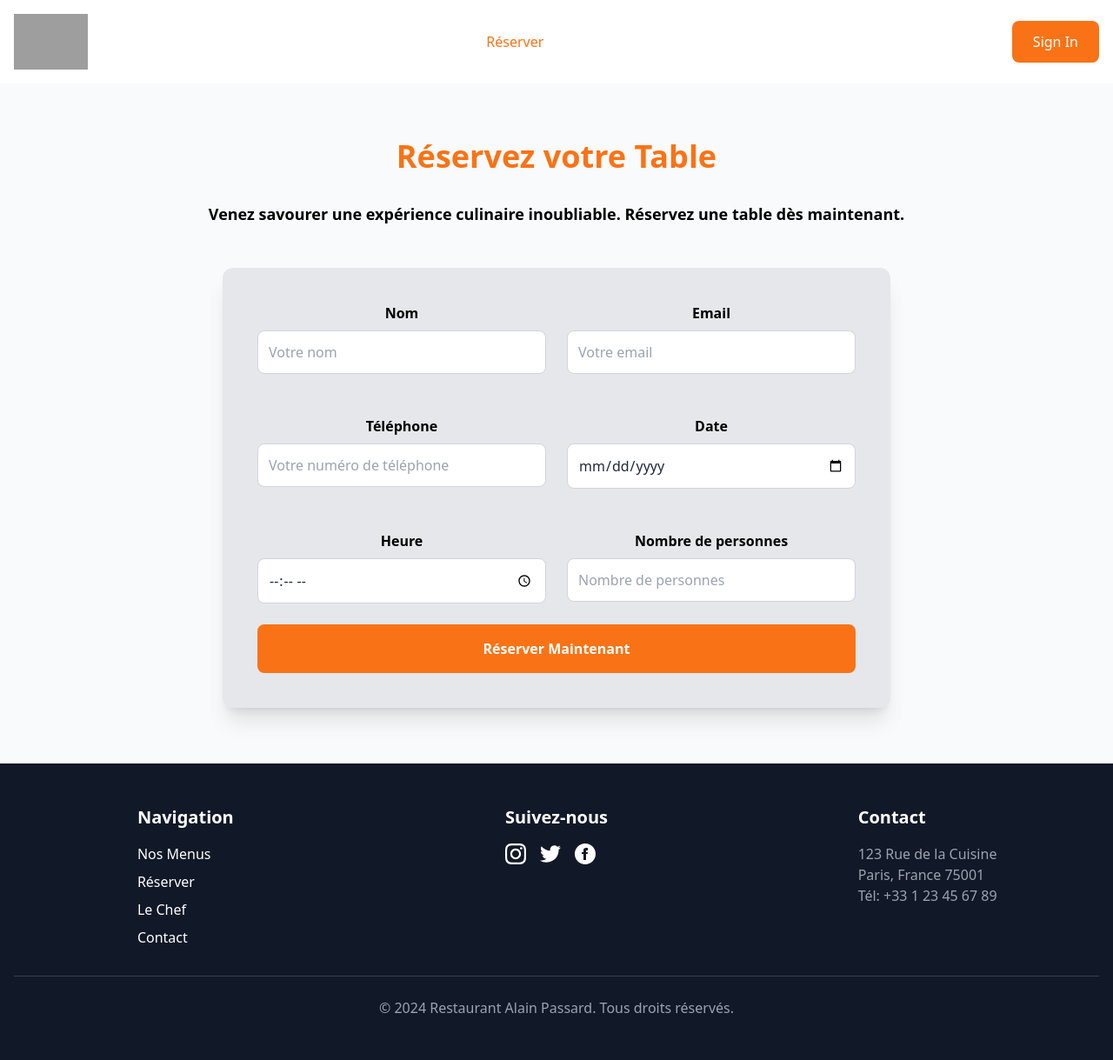
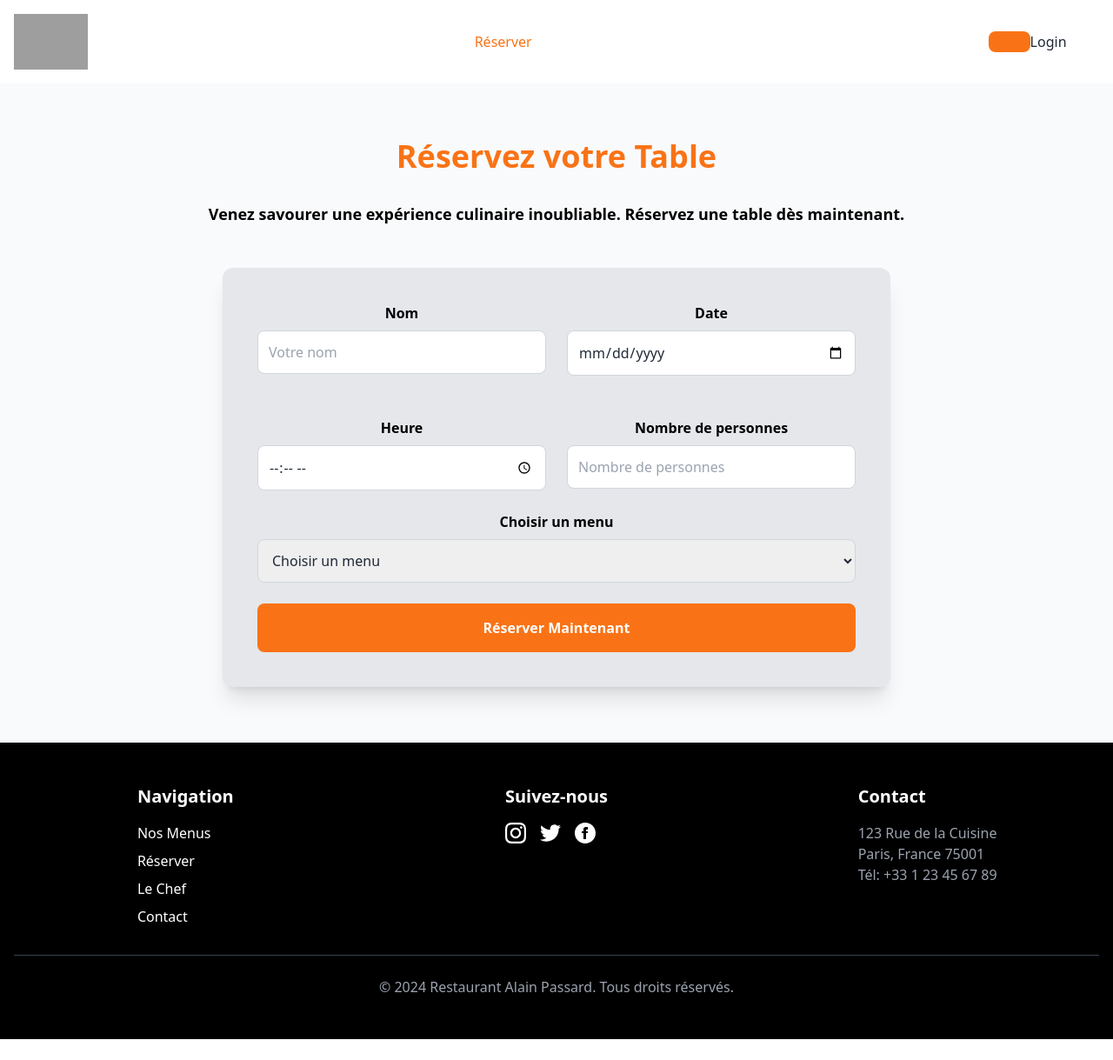
Before and after one commit to houssamlambara/Chef_Cuisinier, a PHP site: page /reserver.php in a window 1280 px wide. Shown: the whole page at 87% size. After the commit the page ends 1195 px from the top, so only its background shows below. Run offline with PHP 8.4, Linux system fonts and the light colour scheme; the visitor is signed in with stand-in values (Sample User, id 1); some libraries are stand-ins or nearby versions; grey boxes are pictures that could not be loaded.

Commit message:
footer update

```diff
--- a/chef_cuisine_base/database.sql
+++ b/chef_cuisine_base/database.sql
@@ -5,7 +5,7 @@ CREATE TABLE USERS (
     id INT AUTO_INCREMENT PRIMARY KEY,
     nom varchar(100) NOT NULL,
     email varchar(100) UNIQUE NOT NULL,
-    phone int(15) UNIQUE NOT NULL,
+    phone varchar(15) UNIQUE NOT NULL,
     password varchar(200) NOT NULL,
     id_role int  NOT NULL
 );
--- a/php/about.php
+++ b/php/about.php
@@ -68,7 +68,7 @@
     </main>
 
     <!-- Footer -->
-    <footer class="bg-gray-900 text-white py-12">
+    <footer class="bg-black text-white py-12">
         <div class="container mx-auto px-4">
         <div class="grid md:grid-cols-3 gap-8 justify-items-center">
         <div>
--- a/php/contact.php
+++ b/php/contact.php
@@ -94,7 +94,7 @@
 </section>
 
   <!-- Footer -->
-<footer class="bg-gray-900 text-white py-12">
+<footer class="bg-black text-white py-12">
         <div class="container mx-auto px-4">
         <div class="grid md:grid-cols-3 gap-8 justify-items-center">
         <div>
--- a/php/index.php
+++ b/php/index.php
@@ -66,7 +66,7 @@
    </section> -->
 
 <!-- Menu Section -->
-<section class="container mx-auto py-16 text-center" id="menu">
+<section class="container mx-auto text-center mt-12" id="menu">
   <h2 class="text-4xl font-extrabold text-orange-500 mb-12">Notre Menu</h2>
   <div class="grid grid-cols-1 md:grid-cols-2 lg:grid-cols-4 gap-6 mb-8">
     <div class="bg-white shadow-lg rounded-lg overflow-hidden hover:shadow-2xl transition">
@@ -123,7 +123,7 @@
     </div>
   </div>
 <!-- Footer -->
-  <footer class="bg-gray-900 text-white py-12">
+  <footer class="bg-black text-white py-12">
         <div class="container mx-auto px-4">
         <div class="grid md:grid-cols-3 gap-8 justify-items-center">
         <div>
--- a/php/menu.php
+++ b/php/menu.php
@@ -215,7 +215,7 @@
 
 
 <!-- Footer -->
-    <footer class="bg-gray-900 text-white py-12">
+    <footer class="bg-black text-white py-12">
         <div class="container mx-auto px-4">
         <div class="grid md:grid-cols-3 gap-8 justify-items-center">
         <div>
--- a/php/reserver.php
+++ b/php/reserver.php
@@ -1,3 +1,8 @@
+<?php
+function isLoggedIn() {
+  return isset($_SESSION);
+}
+?>
 <!DOCTYPE html>
 <html lang="en">
 <head>
@@ -14,9 +19,22 @@
       <span class="self-center text-2xl font-semibold whitespace-nowrap dark:text-white"></span>
   </a>
   <div class="flex md:order-2 space-x-3 md:space-x-0 rtl:space-x-reverse">
-  <a href="./signin.php" class="text-white bg-orange-500 hover:bg-orange-600 focus:ring-4 focus:outline-none font-medium rounded-lg text-base px-6 py-3 text-center dark:bg-orange-500 dark:hover:bg-orange-600">
-  Sign In
+  <a href="#" class="text-white bg-orange-500 hover:bg-orange-600 focus:ring-4 focus:outline-none font-medium rounded-lg text-base px-6 py-3 text-center dark:bg-orange-500 dark:hover:bg-orange-600">
+  <!-- Sign In -->
 </a>
+<div class="nav-buttons">
+            <?php if(!isLoggedIn()): ?>
+                <!-- Show login button if not logged in -->
+                <a href="login.php" class="btn-login">Login</a>
+            <?php else: ?>
+                <!-- Show user info and logout if logged in -->
+                <span>Welcome, <?php echo htmlspecialchars($_SESSION['email']); ?></span>
+                <?php if($_SESSION['id_role'] == 1): ?>
+                    <span>(Admin)</span>
+                <?php endif; ?>
+                <a href="logout.php" class="btn-logout">Logout</a>
+            <?php endif; ?>
+        </div>
 
   <button data-collapse-toggle="navbar-cta" type="button" class="inline-flex items-center p-2 w-10 h-10 justify-center text-sm text-gray-500 rounded-lg md:hidden hover:bg-gray-100 focus:outline-none focus:ring-2 focus:ring-gray-200 dark:text-gray-400 dark:hover:bg-gray-700 dark:focus:ring-gray-600">
   </button>
@@ -44,35 +62,33 @@
 <!-- Reservation Section -->
 
 <?php
-// Inclure la connexion à la base de données
 include("db.php");
+session_start();
+if (!isset($_SESSION['id_user']) || empty($_SESSION['id_user'])) {
+  header("Location: signup.php");
+            exit();
+ }
 
-// Vérifier si le formulaire a été soumis
 if ($_SERVER['REQUEST_METHOD'] == 'POST') {
-    // Récupérer les données du formulaire
-    $nom = $conn->real_escape_string($_POST['nom']);
-    echo ($nom);
-    $email = $conn->real_escape_string($_POST['email']);
-    $telephone = $conn->real_escape_string($_POST['telephone']);
+
     $date_reservation = $conn->real_escape_string($_POST['date_reservation']);
+    echo ($date_reservation);
+
     $heure_reservation = $conn->real_escape_string($_POST['heure_reservation']);
-    $nombre_personnes = (int)$_POST['nombre_personnes']; // Assurez-vous que c'est un entier
+    echo ($heure_reservation);
 
-    // Combiner la date et l'heure en un seul champ DATETIME
+    $nombre_personnes = (int)$_POST['nombre_personnes'];
+    echo ($nombre_personnes);
+
     $date_heure_reservation = $date_reservation . ' ' . $heure_reservation;
 
-    // Créer la requête SQL pour insérer les données dans la base de données
-    $sql = "INSERT INTO reservation (nom, email, telephone, date_reservation, heure_reservation, nombre_personnes, status)
-            VALUES ('$nom', '$email', '$telephone', '$date_heure_reservation', '$heure_reservation', $nombre_personnes, 'en attente')";
+    $sql = "INSERT INTO reservation (date_reservation, heure_reservation, nombre_personnes )
+            VALUES ('$date_heure_reservation', '$heure_reservation', '$nombre_personnes' )";
 
-    // Exécuter la requête SQL
     $res = $conn->query($sql);
-
     if ($res) {
-        // Si la requête est réussie, rediriger l'utilisateur
         header('Location: reserver.php');
     } else {
-        // Si une erreur survient, afficher l'erreur
         echo "Erreur : " . $conn->error;
     }
 }
@@ -89,14 +105,6 @@ if ($_SERVER['REQUEST_METHOD'] == 'POST') {
       <input class="w-full p-3 border border-gray-300 rounded-lg focus:outline-none focus:ring-2 focus:ring-orange-500" id="name" name="nom" type="text" placeholder="Votre nom" required />
     </div>
     <div class="mb-6">
-      <label class="block text-black font-semibold mb-2" for="email">Email</label>
-      <input class="w-full p-3 border border-gray-300 rounded-lg focus:outline-none focus:ring-2 focus:ring-orange-500" id="email" name="email" type="email" placeholder="Votre email" required />
-    </div>
-    <div class="mb-6">
-      <label class="block text-black font-semibold mb-2" for="phone">Téléphone</label>
-      <input class="w-full p-3 border border-gray-300 rounded-lg focus:outline-none focus:ring-2 focus:ring-orange-500" id="phone" name="telephone" type="tel" placeholder="Votre numéro de téléphone" required />
-    </div>
-    <div class="mb-6">
       <label class="block text-black font-semibold mb-2" for="date">Date</label>
       <input class="w-full p-3 border border-gray-300 rounded-lg focus:outline-none focus:ring-2 focus:ring-orange-500" id="date" name="date_reservation" type="date" required />
     </div>
@@ -109,14 +117,24 @@ if ($_SERVER['REQUEST_METHOD'] == 'POST') {
       <input class="w-full p-3 border border-gray-300 rounded-lg focus:outline-none focus:ring-2 focus:ring-orange-500" id="guests" name="nombre_personnes" type="number" placeholder="Nombre de personnes" required />
     </div>
   </div>
-  <button class="w-full bg-orange-500 text-white py-4 rounded-lg font-semibold hover:bg-gradient-to-l hover:bg-orange-600 transition duration-300">Réserver Maintenant</button>
+  <!-- Sélecteur de menu -->
+  <div class="mb-6">
+  <label class="block text-black font-semibold mb-2" for="menu">Choisir un menu</label>
+  <select class="w-full p-3 border border-gray-300 rounded-lg focus:outline-none focus:ring-2 focus:ring-orange-500" id="menu" name="menu" required>
+    <option value="" disabled selected>Choisir un menu</option>
+    <option value="menu1">Menu 1: Entrée, Plat, Dessert</option>
+    <option value="menu2">Menu 2: Entrée, Plat végétarien, Dessert</option>
+    <option value="menu3">Menu 3: Entrée, Plat de poisson, Dessert</option>
+    <option value="menu4">Menu 4: Entrée, Plat de viande, Dessert</option>
+  </select>
+</div>
+<button class="w-full bg-orange-500 text-white py-4 rounded-lg font-semibold hover:bg-gradient-to-l hover:bg-orange-600 transition duration-300">Réserver Maintenant</button>
 </form>
-
   </div>
 </section>
 
 <!-- Footer -->
-    <footer class="bg-gray-900 text-white py-12">
+    <footer class="bg-black text-white py-12">
         <div class="container mx-auto px-4">
         <div class="grid md:grid-cols-3 gap-8 justify-items-center">
         <div>
--- a/php/signin.php
+++ b/php/signin.php
@@ -99,7 +99,7 @@ if ($_SERVER["REQUEST_METHOD"] == "POST") {
 
 
 <!-- Footer -->
-    <footer class="bg-gray-900 text-white py-12">
+    <footer class="bg-black text-white py-12">
         <div class="container mx-auto px-4">
         <div class="grid md:grid-cols-3 gap-8 justify-items-center">
         <div>
--- a/php/signup.php
+++ b/php/signup.php
@@ -93,7 +93,7 @@ if ($_SERVER["REQUEST_METHOD"] == "POST") {
 
 
 <!-- Footer -->
-    <footer class="bg-gray-900 text-white py-12">
+    <footer class="bg-black text-white py-12">
         <div class="container mx-auto px-4">
         <div class="grid md:grid-cols-3 gap-8 justify-items-center">
         <div>
```
